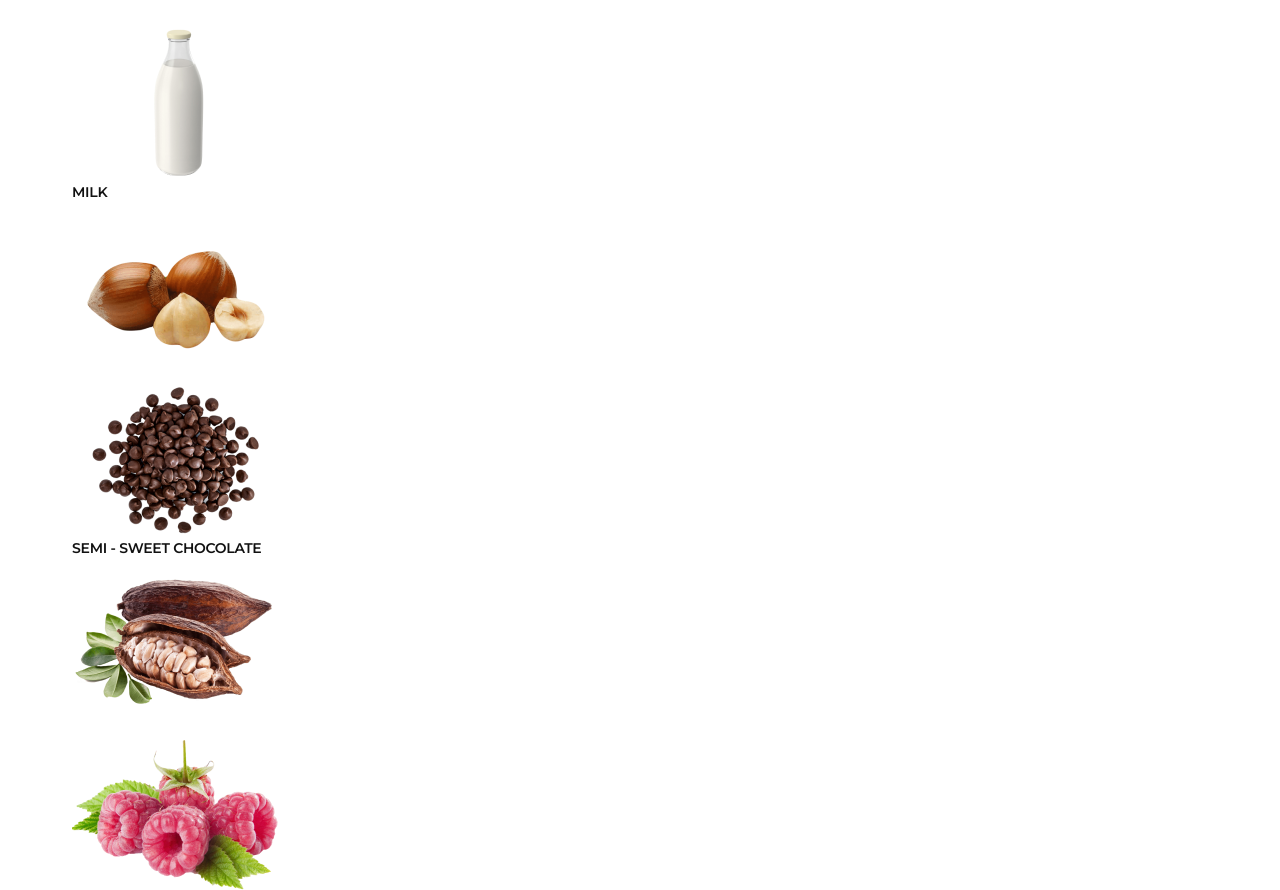
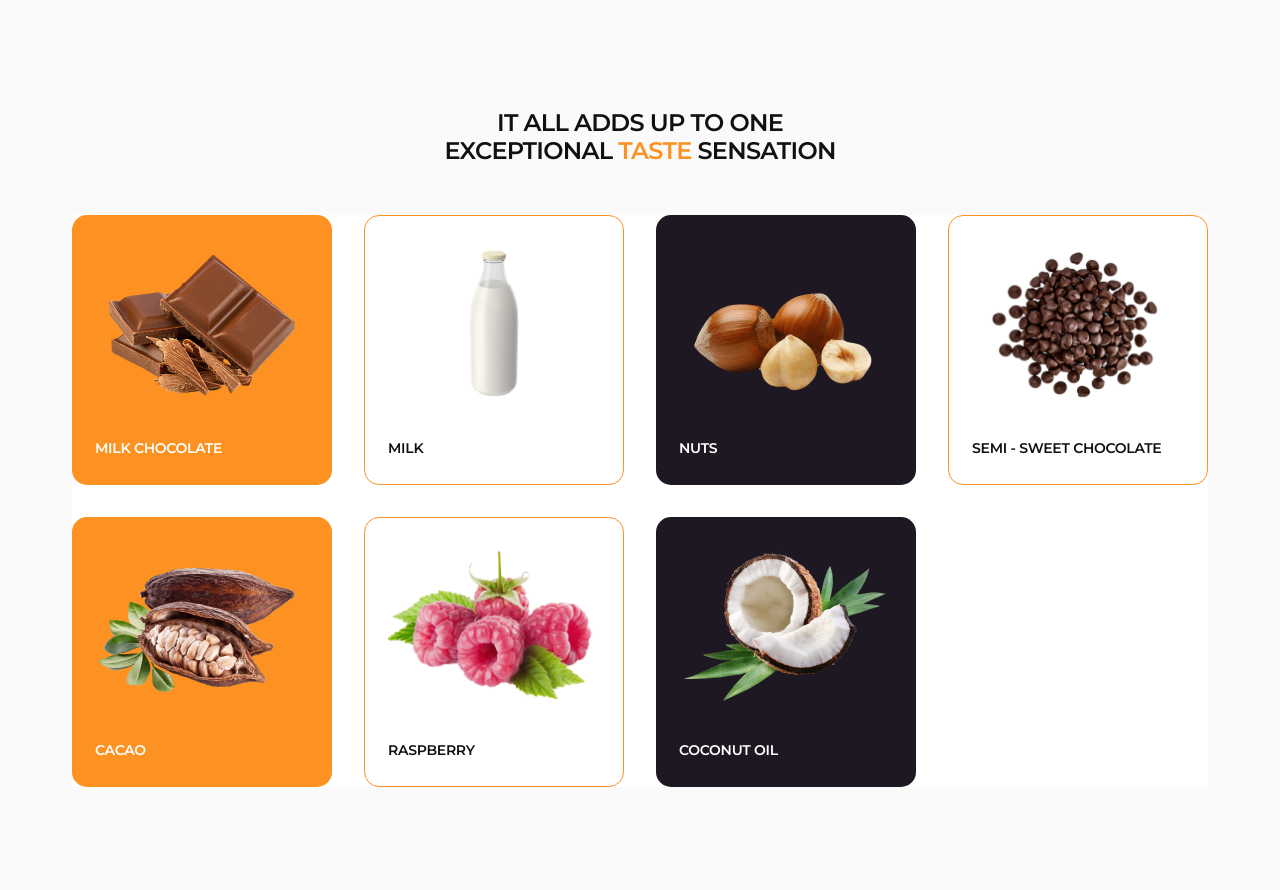
Before and after one commit to HannaHtslk/Module_1test, a plain HTML site: page index.html in a window 1280 px wide. Shown: the part 1037-1927 px from the top of the page. Drawn offline with nearby package versions, Linux system fonts and the light colour scheme.

Commit message:
finished TASTE section

```diff
--- a/css/styles.css
+++ b/css/styles.css
@@ -155,14 +155,26 @@ cursor: pointer;
     gap: 14px;
     cursor: pointer;
 }
-.benefits-section {
+/* #endregion MAIN PAGE */
+
+/* #region Benefits */
+.benefits-section .container {
     background: #1E1823;
+    margin-top: 80px;
 }
+.benefits-list {
+    display: flex;
+    justify-content: center;
+    padding: 50px 0;
+    gap: 88px;
+}
+
 .benefit-title {
     color:  #FFF;
         font-size: 18px;
         font-weight: 600;
         line-height: normal;
+        margin-bottom: 18px;
 }
 
 .benefit-description {
@@ -171,13 +183,17 @@ cursor: pointer;
         font-weight: 400;
         line-height: 18px;
         letter-spacing: -0.28px;
+        max-width: 308px;
+        height: auto;
 }
-/* #endregion MAIN PAGE */
+/* #endregion Benefits */
 
 /* #region Taste Section  */
 
-.taste-section {
-    background-color: #FFFFFF;
+.taste-section .container {
+
+    margin-top: 120px;
+
 }
 
 .section-title {
@@ -188,6 +204,10 @@ cursor: pointer;
         line-height: 28px;
         letter-spacing: -0.72px;
         text-transform: uppercase;
+        max-width: 412px;
+        height: auto;
+        margin: 0 auto;
+        margin-bottom: 50px;
 }
 
 .feature {
@@ -198,41 +218,64 @@ cursor: pointer;
         letter-spacing: -0.72px;
         text-transform: uppercase;
 }
-.product-w {
+.taste-list {
+    display: flex;
+    flex-wrap: wrap;
+            gap: 32px;
+            margin-bottom: 120px;
+            background-color: #FFF;
+}
+.taste-item {
+        width: calc((100% - 96px) / 4);
+        height: 270px;
+        padding: 28px 23px 82px 23px;
+        border-radius: 15px;
+        background: #FD9222;
+        color: #FFF;
+}
+
+.taste-item:nth-child(2n + 2) {
+    background: transparent;
+    border: 1px solid #FD9222;
+    color: #111;
+}
+
+.taste-item:nth-child(4n + 3) {
+    background: #1E1823;
     color: #FFF;
+}
+
+
+.product-n {
+    margin-top: 36px;
         font-size: 14px;
+        font-style: normal;
         font-weight: 600;
         line-height: 18px;
         letter-spacing: -0.28px;
         text-transform: uppercase;
 }
 
-.product-b {
-    color: #111;
-        font-size: 14px;
-        font-weight: 600;
-        line-height: 18px;
-        letter-spacing: -0.28px;
-}
+
 /* #endregion Taste Section  */
 
 /* #region How it's made Section */
-.process-section {
-
-}
-
 
 
 .instruction-title {
-
-        font-size: 18px;
-        font-weight: 600;
-        line-height: 24px;
-
+    font-size: 18px;
+    font-weight: 600;
+    line-height: 24px;
+width: 350px;
+height: auto;
+margin: 28px;
 }
 
 .instruction-list {
   list-style-type: disc;
+  width: 452px;
+  height: 260px;
+
 
 }
 
@@ -241,7 +284,11 @@ cursor: pointer;
     font-weight: 400;
     line-height: 18px;
     letter-spacing: -0.28px;
+
 }
+
+
+
 /* #endregion How it's made Section */
 
 /* #region Product Section */
--- a/index.html
+++ b/index.html
@@ -131,69 +131,69 @@
             It all adds up to one exceptional
             <span class="feature">taste</span> sensation
           </h2>
-          <ul>
-            <li>
+          <ul class="taste-list">
+            <li class="taste-item">
               <img
                 src="./images/chocolate.png"
                 alt="chocolate"
                 width="214"
                 height="160"
               />
-              <h3 class="product-w">MILK CHOCOLATE</h3>
+              <h3 class="product-n">MILK CHOCOLATE</h3>
             </li>
-            <li>
+            <li class="taste-item">
               <img
                 src="./images/milk.png"
                 alt="milk"
                 width="214"
                 height="160"
               />
-              <h3 class="product-b">MILK</h3>
+              <h3 class="product-n">MILK</h3>
             </li>
-            <li>
+            <li class="taste-item">
               <img
                 src="./images/nuts.png"
                 alt="nuts"
                 width="214"
                 height="160"
               />
-              <h3 class="product-w">NUTS</h3>
+              <h3 class="product-n">NUTS</h3>
             </li>
-            <li>
+            <li class="taste-item">
               <img
                 src="./images/semi_sweet_chocolate.png"
                 alt="semi_sweet_chocolate"
                 width="214"
                 height="160"
               />
-              <h3 class="product-b">SEMI - SWEET CHOCOLATE</h3>
+              <h3 class="product-n">SEMI - SWEET CHOCOLATE</h3>
             </li>
-            <li>
+            <li class="taste-item">
               <img
                 src="./images/cacao.png"
                 alt="cacao"
                 width="214"
                 height="160"
               />
-              <h3 class="product-w">CACAO</h3>
+              <h3 class="product-n">CACAO</h3>
             </li>
-            <li>
+            <li class="taste-item">
               <img
                 src="./images/raspberry.png"
                 alt="raspberry"
                 width="214"
                 height="160"
               />
-              <h3 class="product-b">RASPBERRY</h3>
+              <h3 class="product-n">RASPBERRY</h3>
             </li>
-            <li>
+            <li class="taste-item">
               <img
                 src="./images/coconut_oil.png"
                 alt="coconut_oil"
                 width="214"
                 height="160"
               />
-              <h3 class="product-w">COCONUT OIL</h3>
+              <h3 class="product-n">COCONUT OIL</h3>
             </li>
           </ul>
         </div>
@@ -204,13 +204,15 @@
           <h2 class="section-title" id="how_it's_made">
             How it’s <span class="feature">made</span>?
           </h2>
+
           <img
             src="./images/process.png"
             alt="process"
             width="600"
             height="400"
           />
-          <h3 class="instuction-title">
+
+          <h3 class="instruction-title">
             Try our chocolates today and discover the perfect balance of flavor
           </h3>
           <ul class="instruction-list">
```
